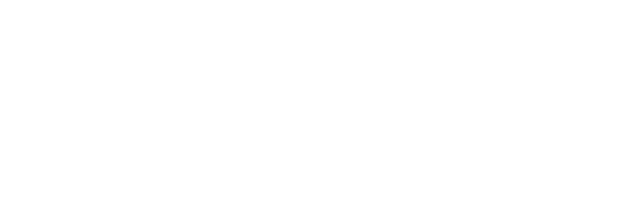
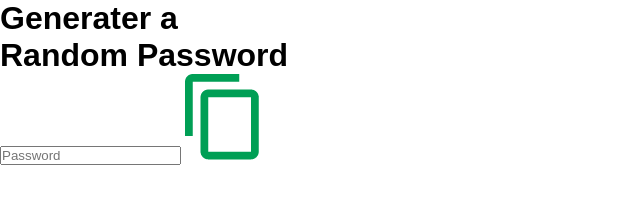
Before and after one commit to Savindi20/RandomPassword_Generater, a plain HTML site: page index.html in a window 1280 px wide. Shown: the whole page, without its empty margins (0-640 px from the left). Drawn offline with Linux system fonts and the light colour scheme.

Commit message:
html main part added

```diff
--- a/index.html
+++ b/index.html
@@ -7,6 +7,12 @@
     <link rel="stylesheet" href="style.css">
 </head>
 <body>
-
+    <div class="container">
+        <h1>Generater a <br>Random Password</h1>
+        <div class="display">
+            <input type="text" id="Password" placeholder="Password">
+            <img src="images/copy.png">
+        </div>
+    </div>
 </body>
 </html>
```
